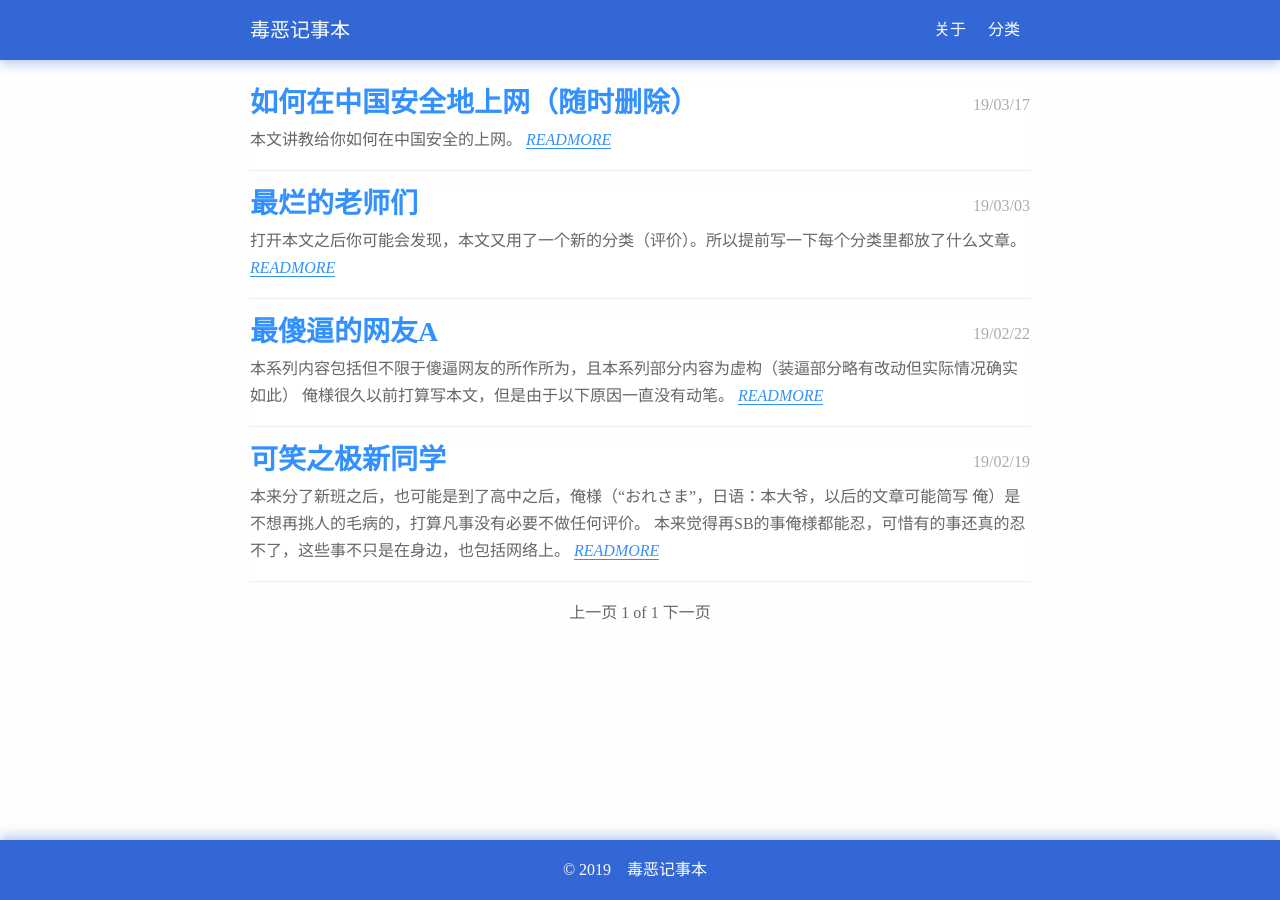
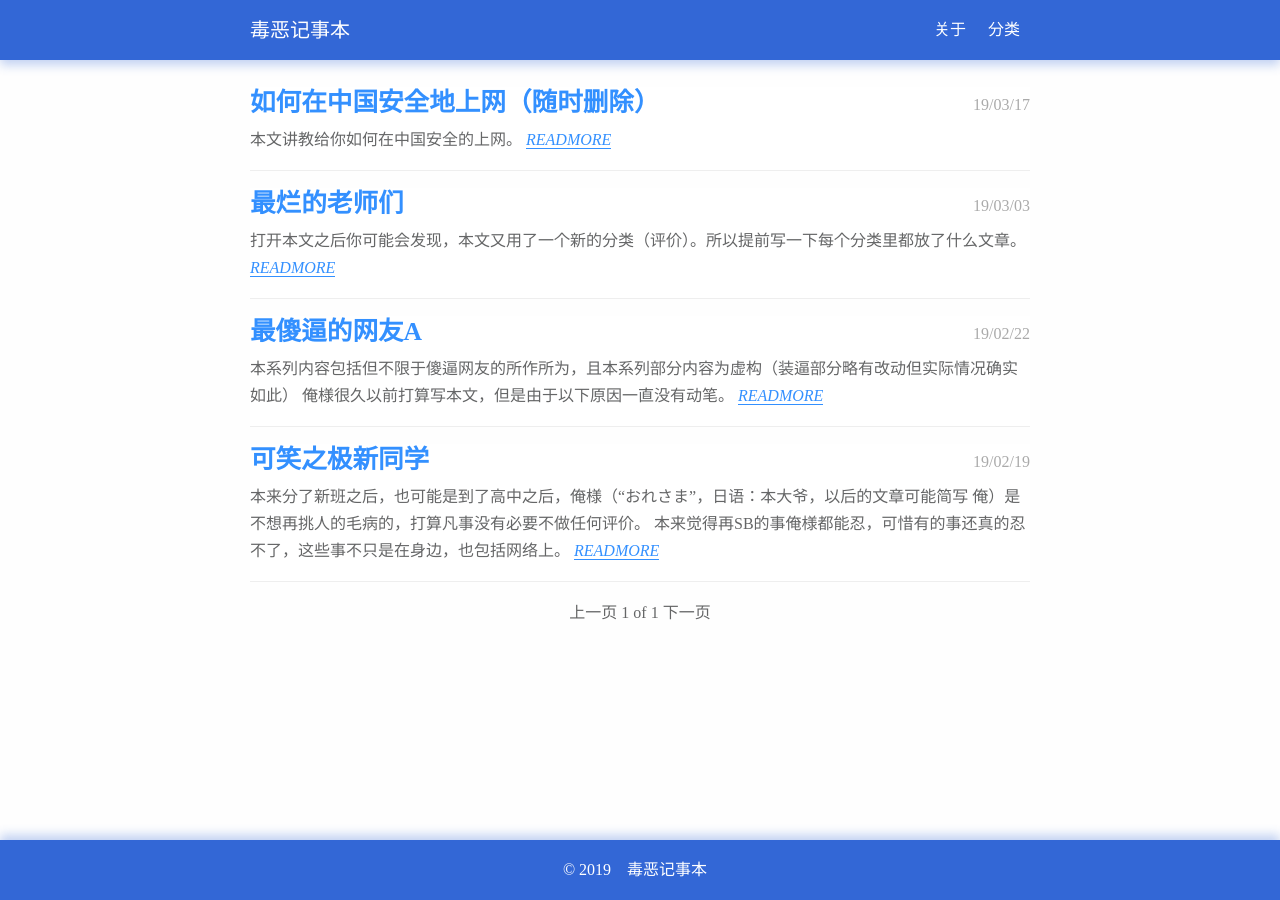
Before and after one commit to telechoc/telechoc.github.io, a Jekyll site: the page built from index.html, in a window 1280 px wide. Built offline with Jekyll 4.4.1, drawn with Linux system fonts in a browser that asks for light colours; the list of posts is cut into pages by our own code.

Commit message:
Update default.html

```diff
--- a/_layouts/default.html
+++ b/_layouts/default.html
@@ -34,7 +34,7 @@
             .post-meta, .page-meta{ padding-bottom: 7px; line-height: 2.25em; }
             .page-meta{ border-bottom: 1px solid #EEE; margin: 1em 0 }
             .post-meta > span, .page-meta > span{ vertical-align: middle }
-            .post-title, .page-title{ font-weight: bold; font-size: 1.75em; border: none; line-height: 32px; vertical-align: middle; display: inline; }
+            .post-title, .page-title{ font-weight: bold; font-size: 1.6em; border: none; line-height: 32px; vertical-align: middle; display: inline; }
             .post-date, .page-date{ float: right; color: #AAA }
             .readmore{ font-style: italic }
             .readmore a{ border-bottom: 1px solid }
```
